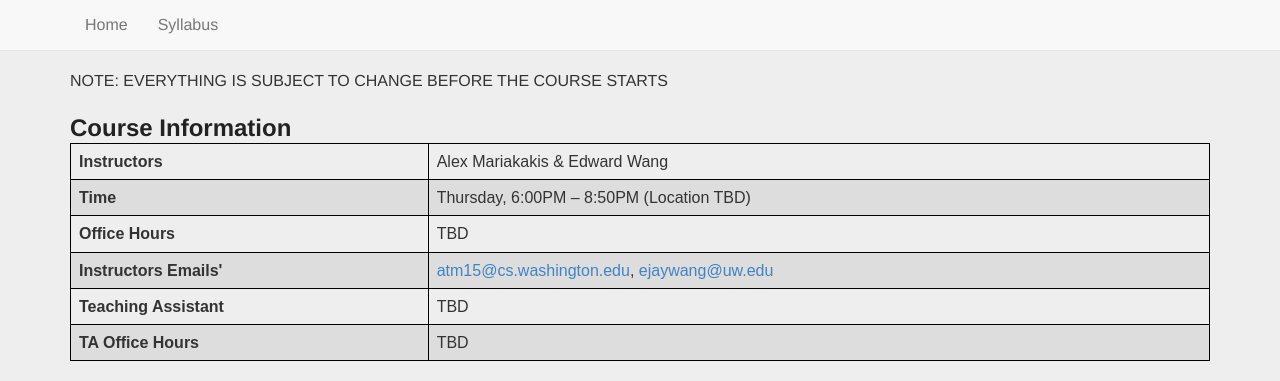
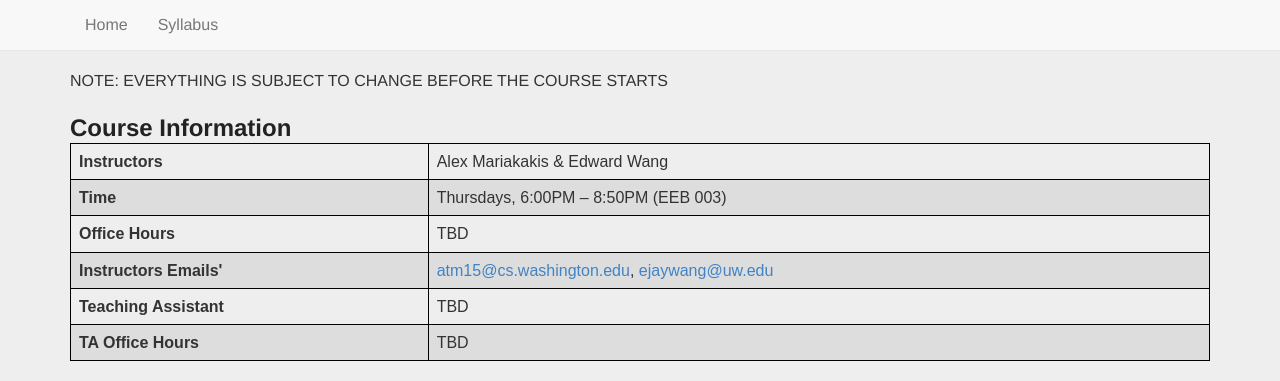
Before and after one commit to mariakakis/mhealth-course, a Jekyll site: the page built from index.html, in a window 1280 px wide. Shown: the top 381 px of the page. Built offline with Jekyll 4.4.1, drawn with Linux system fonts in a browser that asks for light colours; some web fonts are replaced.

Commit message:
adding location

```diff
--- a/index.html
+++ b/index.html
@@ -18,7 +18,7 @@
         </tr>
         <tr>
           <td><b>Time</b></td>
-          <td>Thursday, 6:00PM – 8:50PM (Location TBD)</td>
+          <td>Thursdays, 6:00PM – 8:50PM (EEB 003)</td>
         </tr>
         <tr>
           <td><b>Office Hours</b></td>
```
